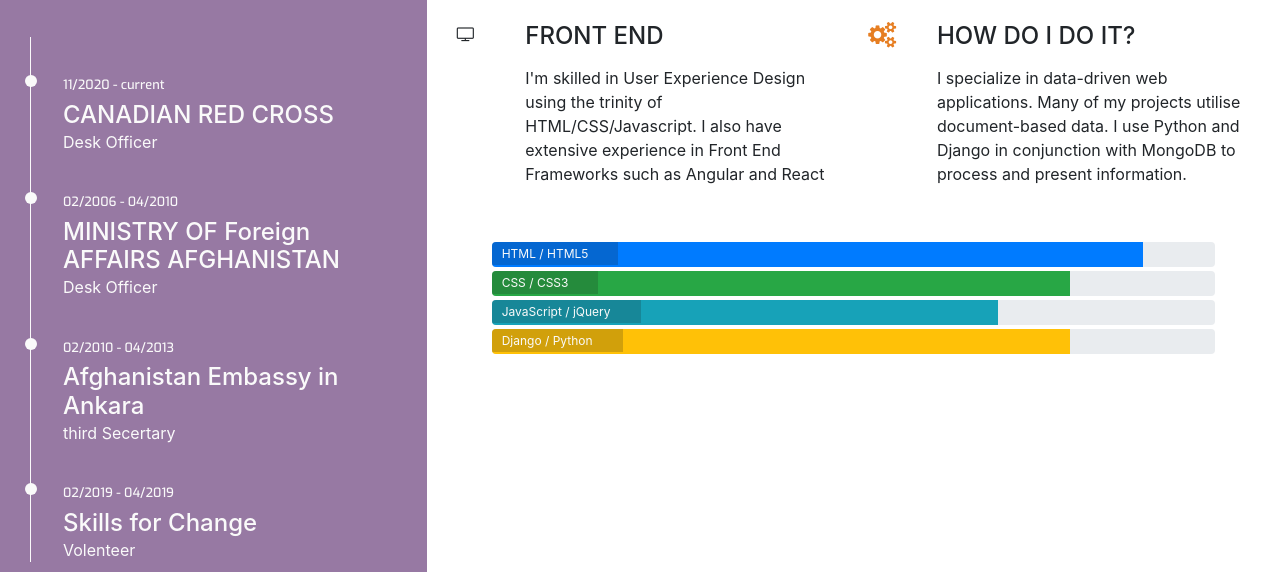
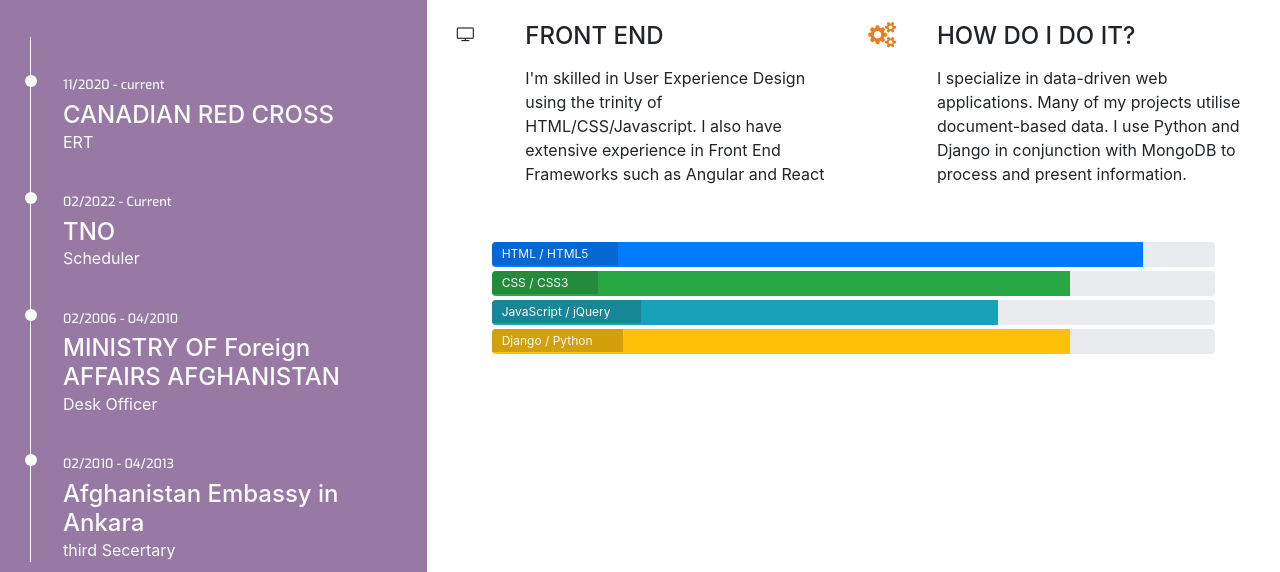
Before and after one commit to manizha01/resume-project, a plain HTML site: page resume.html in a window 1280 px wide. Shown: the part 380-952 px from the top of the page. Drawn offline with nearby package versions, Linux system fonts and the light colour scheme.

Commit message:
Update resume.html

```diff
--- a/resume.html
+++ b/resume.html
@@ -77,9 +77,12 @@
                 <div class="history-items">
                     <div class="timeline-item" data-dates="11/2020 - current">
                         <h4>CANADIAN RED CROSS</h4>
-                        <p>Desk Officer</p>
+                        <p>ERT</p>
                     </div>
-
+               <div class="timeline-item" data-dates="02/2022 - Current">
+                        <h4>TNO </h4>
+                        <p>Scheduler </p>
+                    </div>
                      <div class="timeline-item" data-dates="02/2006 - 04/2010">
                         <h4>MINISTRY OF Foreign AFFAIRS AFGHANISTAN </h4>
                         <p>Desk Officer</p>
@@ -89,10 +92,7 @@
                         <h4>Afghanistan Embassy in Ankara</h4>
                         <p>third Secertary</p>
                     </div>
-                    <div class="timeline-item" data-dates="02/2019 - 04/2019">
-                        <h4>Skills for Change</h4>
-                        <p>Volenteer</p>
-                    </div>
+
                 </div>
             </div>
             <div class="col-md-8 bg-color-three-reasons section-column">
```
